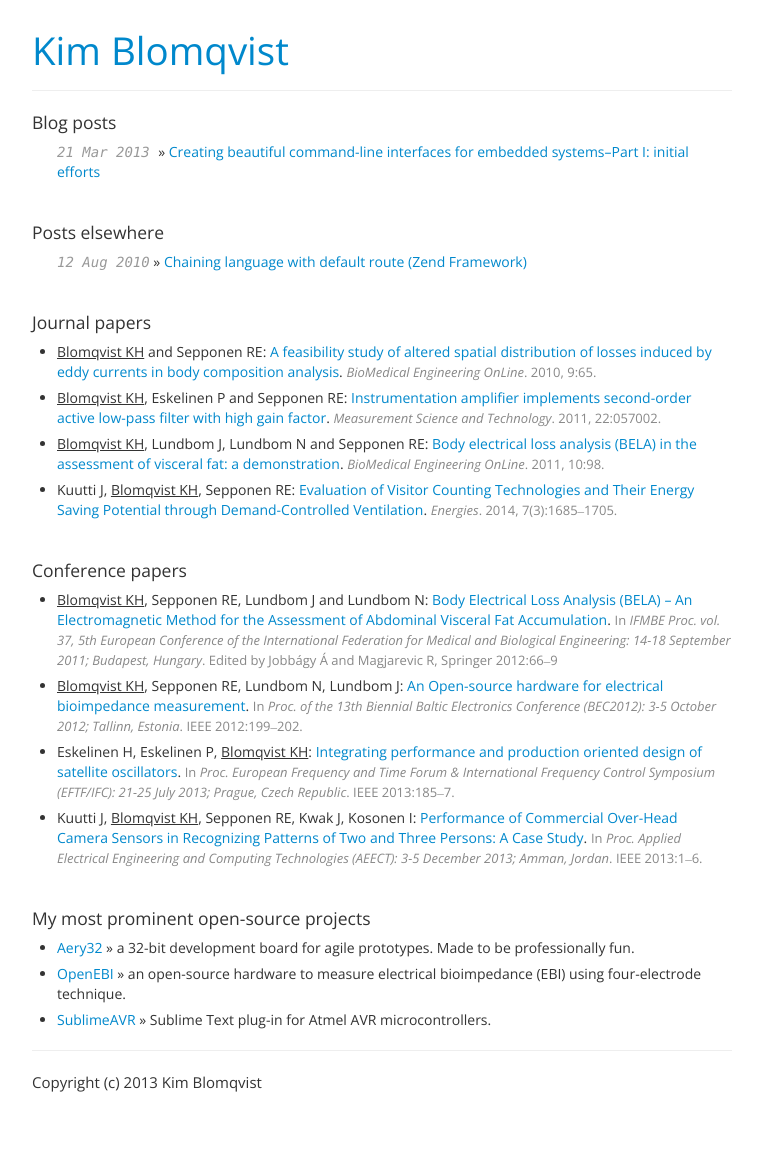
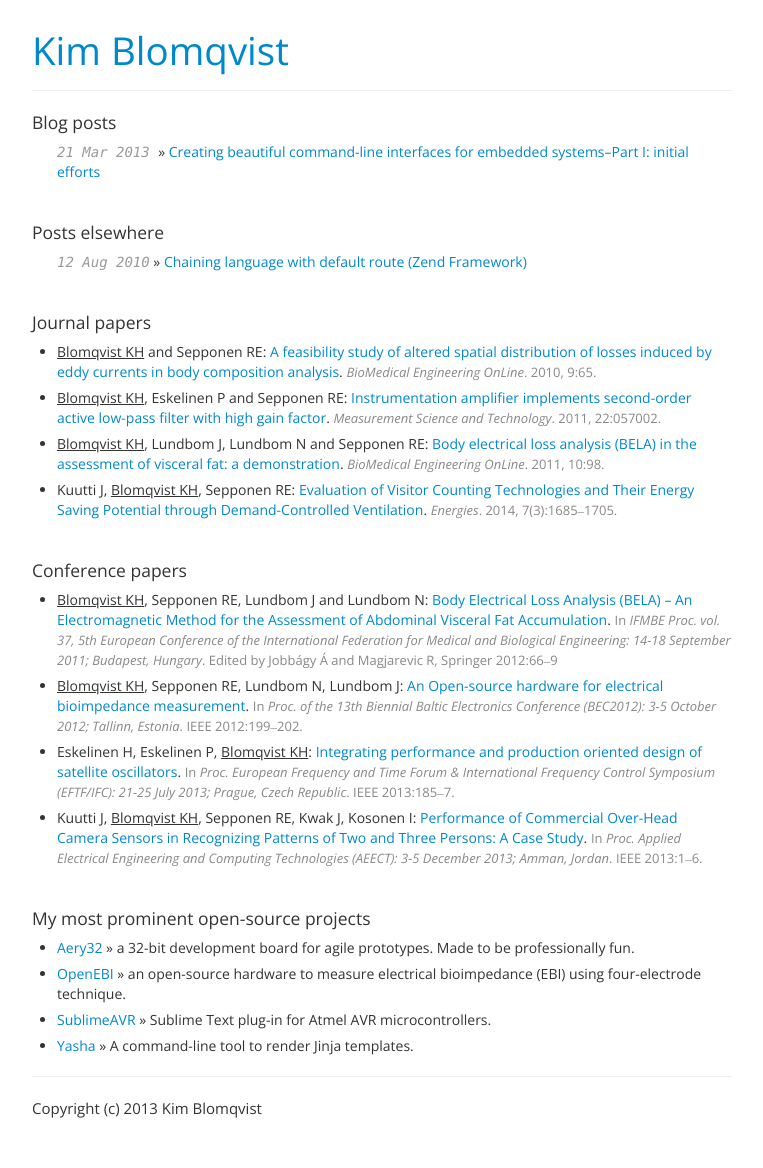
Before and after one commit to kblomqvist/kblomqvist.github.com, a Jekyll site: the page built from index.html, in a window 1280 px wide. Shown: the whole page, without its empty margins (258-1021 px from the left). Built offline with Jekyll 4.4.1, drawn with Linux system fonts in a browser that asks for light colours; Markdown is read by kramdown in place of the engine named in the settings; the list of posts is cut into pages by our own code; comment, search, counter and statistics services are not loaded; before the commit the page ends 1142 px from its top, so only the background shows below that.

Commit message:
Update index.html

```diff
--- a/index.html
+++ b/index.html
@@ -98,4 +98,8 @@ description: My technical writings on electronics and programming.
     <a href="https://sublime.wbond.net/packages/AVR" target="_blank">SublimeAVR</a> &raquo;
     Sublime Text plug-in for Atmel AVR microcontrollers.
   </li>
+  <li>
+    <a href="https://github.com/kblomqvist/yasha" target="_blank">Yasha</a> &raquo;
+    A command-line tool to render Jinja templates.
+  </li>
 </ul>
```
